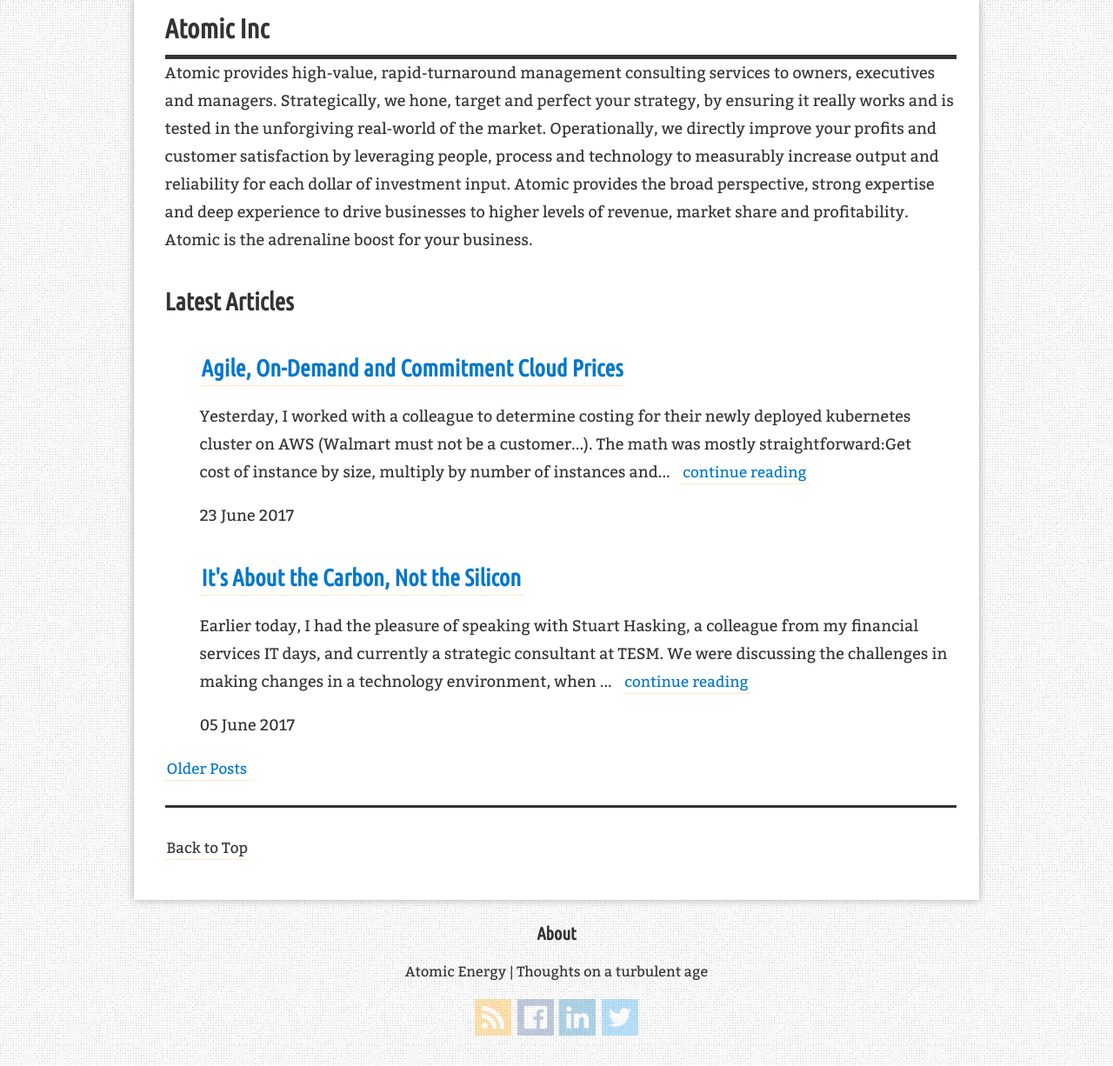
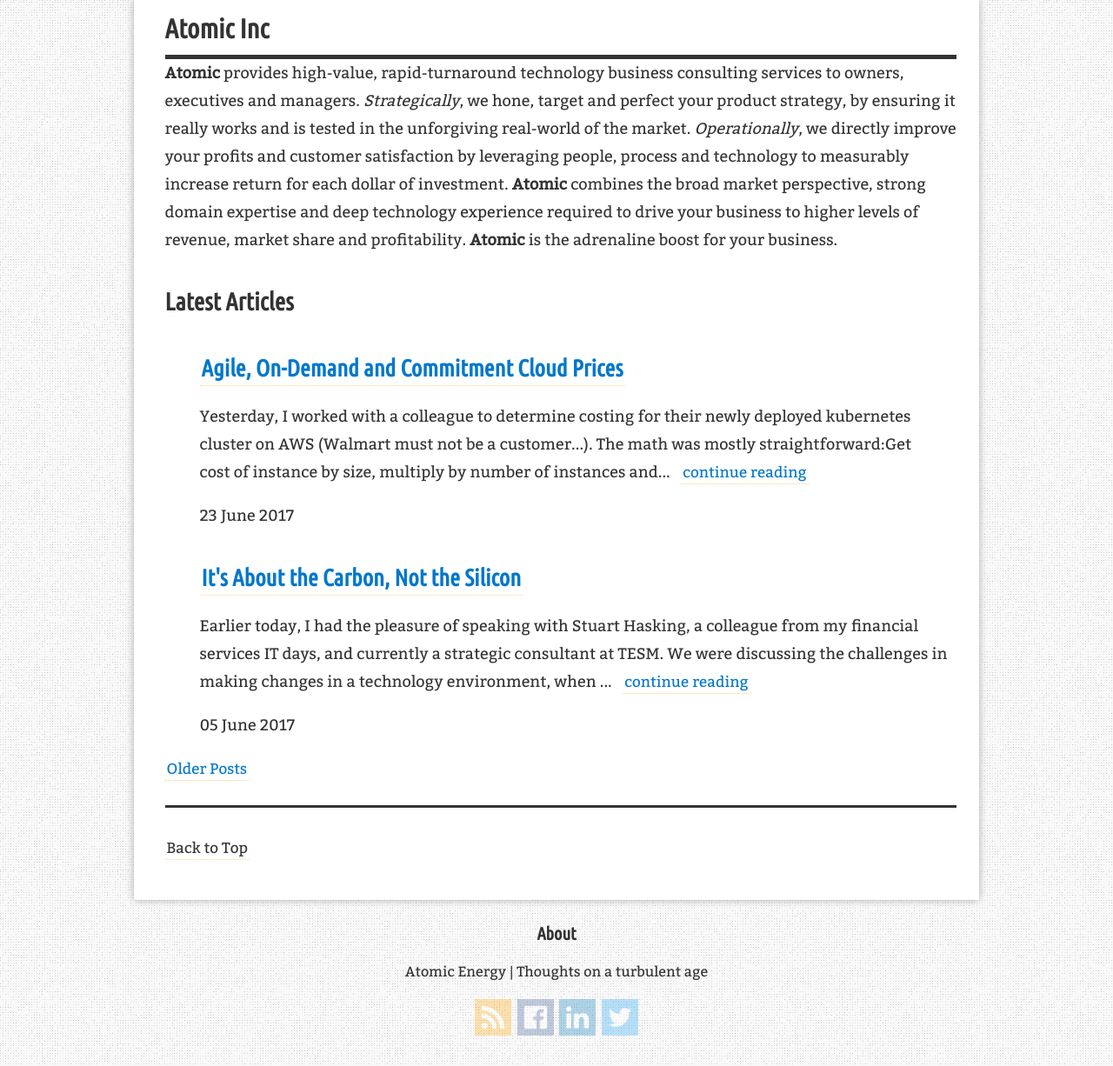
Before and after one commit to atomicinc/blog, a Jekyll site: the page built from index.html, in a window 1280 px wide. Shown: the part 198-1424 px from the top of the page at 87% size. Built offline with Jekyll 4.4.1, drawn with Linux system fonts in a browser that asks for light colours; nearby versions of some CDN libraries; the list of posts is cut into pages by our own code; comment, search, counter and statistics services are not loaded.

Commit message:
Update site.summary

```diff
--- a/_config.yml
+++ b/_config.yml
@@ -55,12 +55,13 @@ blog:
   footer_content: Atomic Energy | Thoughts on a turbulent age
 
 summary: |
-  Atomic provides high-value, rapid-turnaround management consulting services to owners, executives and managers.
-  Strategically, we hone, target and perfect your strategy, by ensuring it really works and is tested in the
-  unforgiving real-world of the market. Operationally, we directly improve your profits and customer satisfaction by
-  leveraging people, process and technology to measurably increase output and reliability for each dollar of investment
-  input. Atomic provides the broad perspective, strong expertise and deep experience to drive businesses to higher
-  levels of revenue, market share and profitability. Atomic is the adrenaline boost for your business.
+  <b>Atomic</b> provides high-value, rapid-turnaround technology business consulting services to owners, executives and managers.
+  <i>Strategically</i>, we hone, target and perfect your product strategy, by ensuring it really works and is tested in the
+  unforgiving real-world of the market. <i>Operationally</i>, we directly improve your profits and customer satisfaction by
+  leveraging people, process and technology to measurably increase return for each dollar of investment.
+  <b>Atomic</b> combines the broad market perspective, strong domain expertise and deep technology experience
+  required to drive your business to higher levels of revenue, market share and profitability.
+  <b>Atomic</b> is the adrenaline boost for your business.
 
 
 
```
